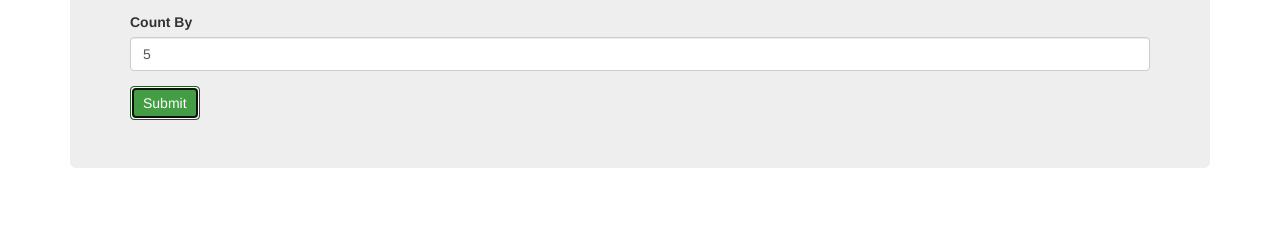
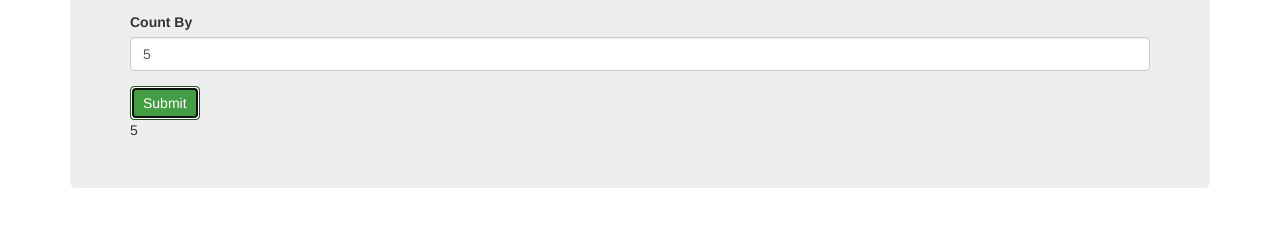
Before and after one commit to vmpuentes/count-up-by, a plain HTML site: page index.html in a window 1280 px wide. Both pictures are taken after typing "5", "5" into the empty fields and a click on the button "Submit". Shown: the part 279-506 px from the top of the page. Drawn offline with nearby package versions, Linux system fonts and the light colour scheme.

Commit message:
add functionality to display the array and also made so that the final count does not go above the max number.

```diff
--- a/index.html
+++ b/index.html
@@ -25,6 +25,8 @@
           </div>
           <button type="submit" class="btn btn-success">Submit</button>
         </form>
+        <div id="output">
+        </div>
       </div>
     </div>
   </body>
--- a/js/scripts.js
+++ b/js/scripts.js
@@ -5,13 +5,15 @@ var theCount = [];
 $(function() {
   $("#daForm").submit(function(event) {
     event.preventDefault();
+    // the value of the input is the argument for parseInt
     maxNumber = parseInt($("input#countTo").val());
     countBy = parseInt($("input#countBy").val());
     var currentNumber = 0;
-
-    for (var index = 0; currentNumber < maxNumber; index += 1) {
+    //to avoid current number going above max number, pre-count once to make sure it doesn't go above the max number
+    for (var index = 0; (currentNumber+countBy) <= maxNumber; index += 1) {
       currentNumber += countBy;
       theCount[index] = currentNumber;
     }
+    $("#output").text(theCount);
   });
 });
```
